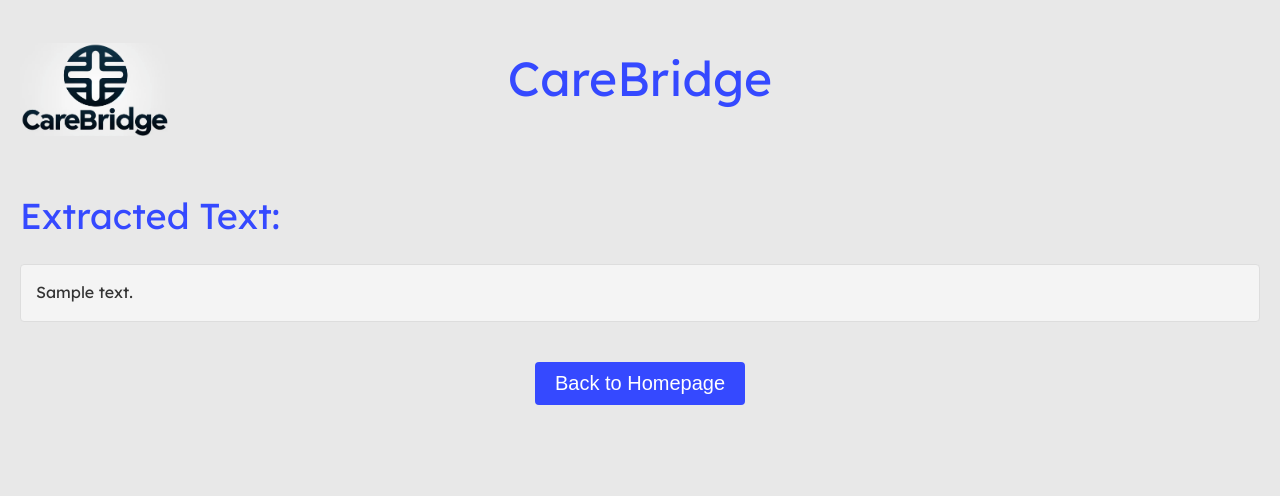
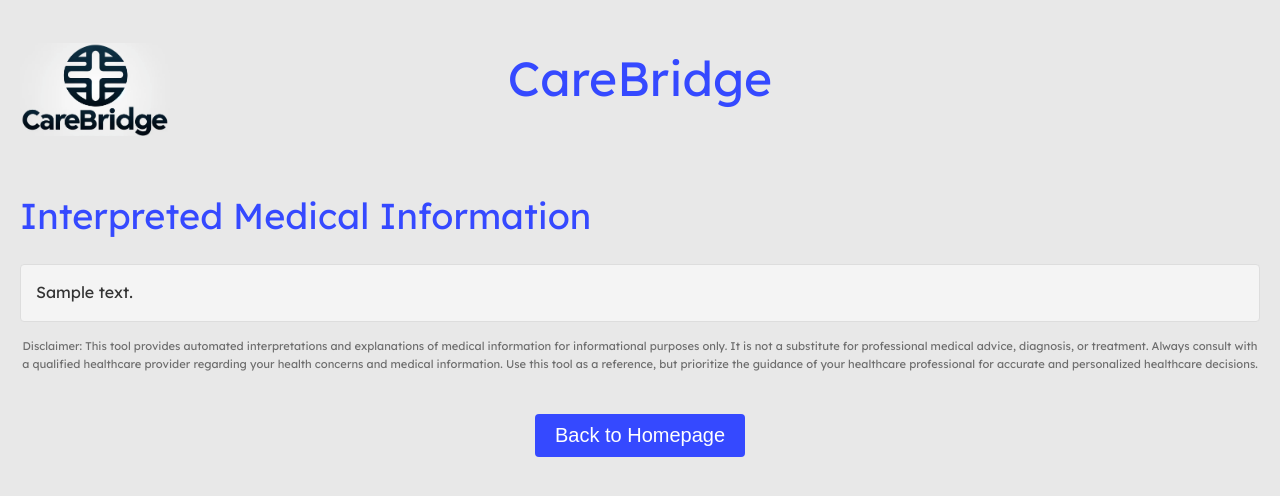
Before and after one commit to andreialbu03/CareBridge, a FastAPI app: template src/templates/result.html in a window 1280 px wide. Shown: the top 496 px of the page. Run offline with FastAPI, Linux system fonts and the light colour scheme; the template is opened without the code that fills it: most values are stand-ins (such as "Sample title", 1, 10 or a date in 2020).

Commit message:
update result page

```diff
--- a/src/static/styles.css
+++ b/src/static/styles.css
@@ -1,7 +1,7 @@
 :root {
   font-family: "Lexend", sans-serif;
 
-  --clr-dark-grey: #212121;
+  --clr-dark-grey: #6d6d6d;
   --clr-light-grey: #ddd;
   --clr-black: #000000;
   --clr-accent: #3549ff;
@@ -213,3 +213,9 @@
 .back-home {
   text-align: center;
 }
+
+.disclaimer {
+  font-size: 0.7rem;
+  color: var(--clr-dark-grey);
+  text-align: center;
+}
--- a/src/templates/result.html
+++ b/src/templates/result.html
@@ -33,9 +33,19 @@
 
     <!-- Display extracted text -->
     <div>
-      <h2>Extracted Text:</h2>
+      <h2>Interpreted Medical Information</h2>
       <pre class="extracted-text">{{ extracted_text|safe }}</pre>
     </div>
+
+    <p class="disclaimer">
+      Disclaimer: This tool provides automated interpretations and explanations
+      of medical information for informational purposes only. It is not a
+      substitute for professional medical advice, diagnosis, or treatment.
+      Always consult with a qualified healthcare provider regarding your health
+      concerns and medical information. Use this tool as a reference, but
+      prioritize the guidance of your healthcare professional for accurate and
+      personalized healthcare decisions.
+    </p>
 
     <!-- Link back to homepage or other relevant pages -->
     <div class="back-home">
```
